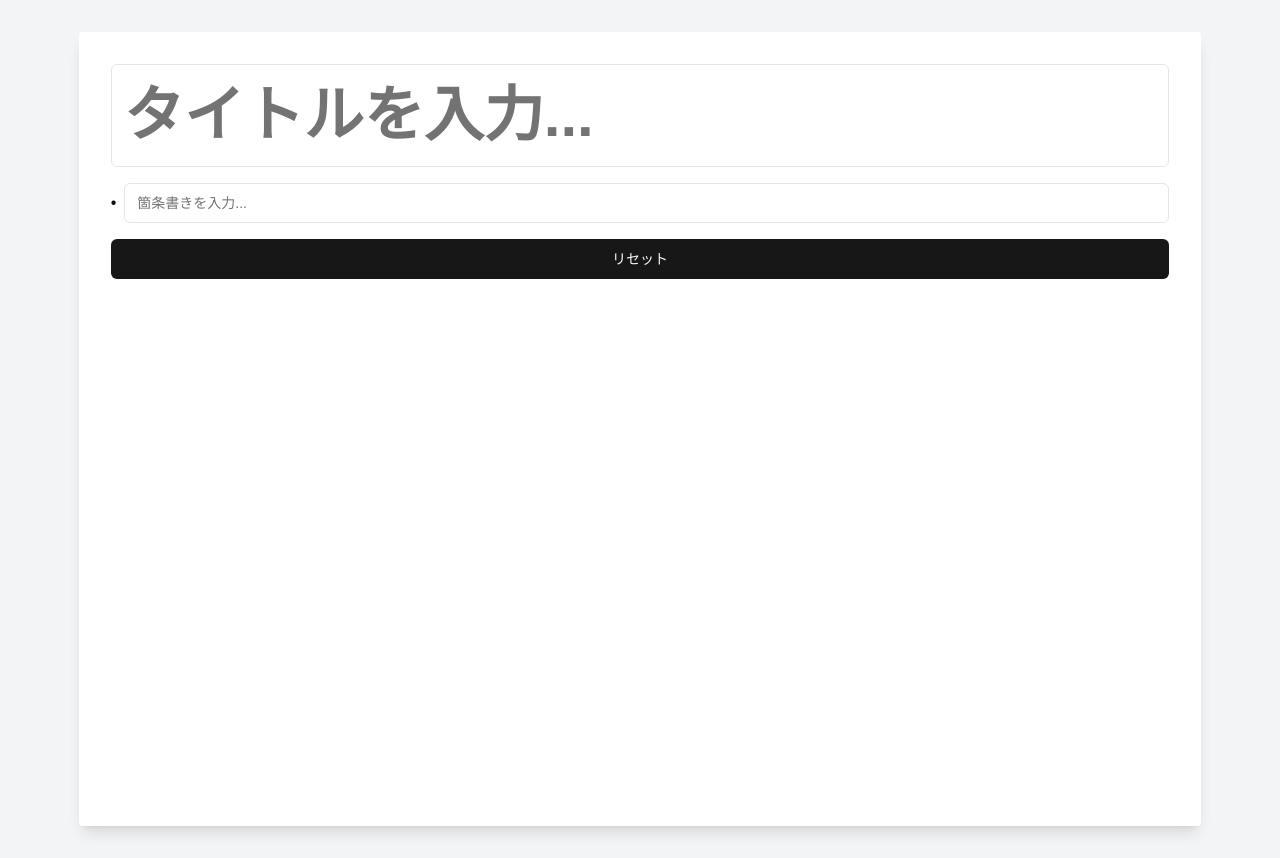
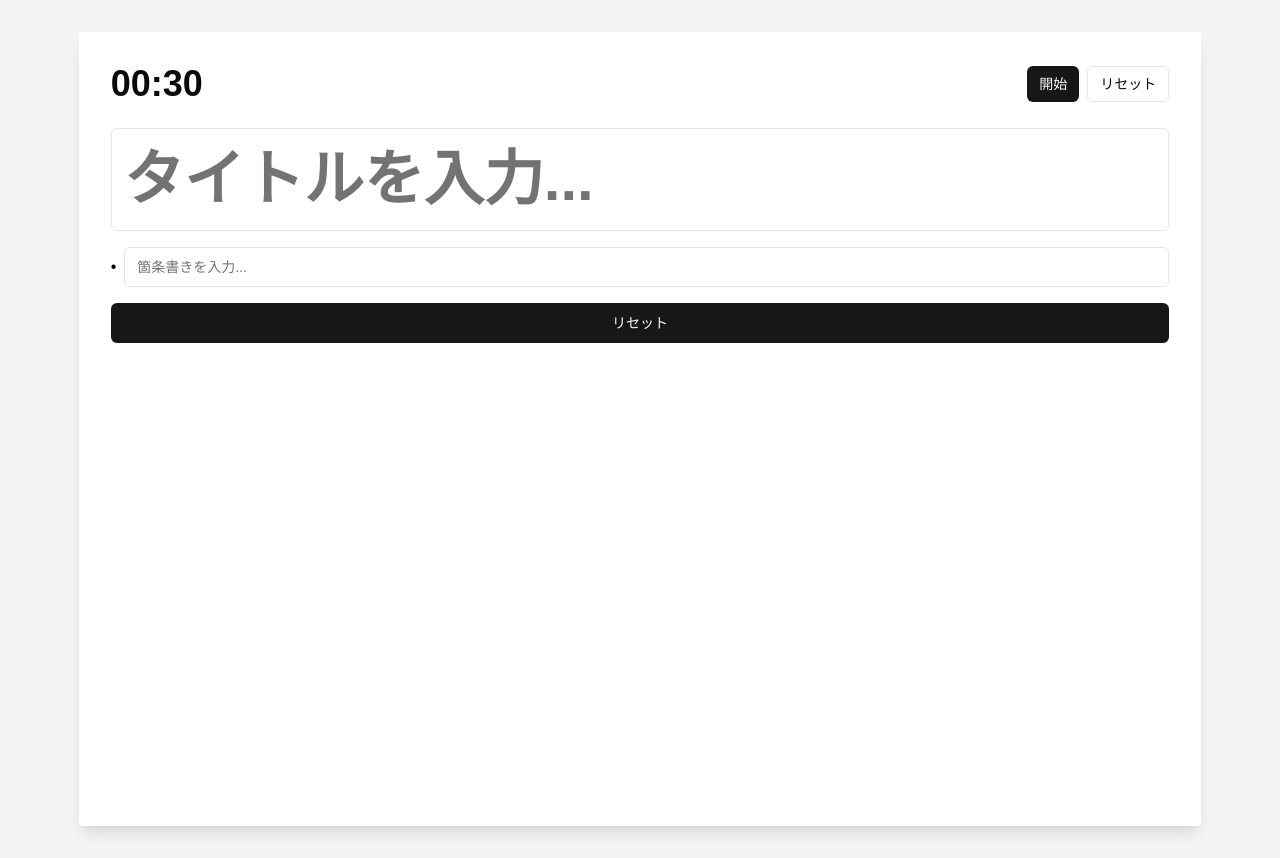
Before and after one commit to taigok/zero-second-thinking, a Next.js app: page / in a window 1280 px wide. Built offline with nearby package versions, Linux system fonts and the light colour scheme.

Commit message:
30秒タイマー機能を追加してメモ作成時間の管理をサポート
🤖 Generated with [Claude Code](https://claude.ai/code)

Co-Authored-By: Claude <noreply@anthropic.com>

```diff
--- a/app/page.tsx
+++ b/app/page.tsx
@@ -1,6 +1,6 @@
 "use client"
 
-import { useState, useCallback } from "react"
+import { useState, useCallback, useEffect } from "react"
 import { Button } from "@/components/ui/button"
 import { Input } from "@/components/ui/input"
 import { X } from "lucide-react"
@@ -23,9 +23,39 @@ export default function HomePage() {
   const [bullets, setBullets] = useState<Bullet[]>([
     { id: Date.now().toString(), text: "" }
   ])
+  const [timeLeft, setTimeLeft] = useState(30)
+  const [isRunning, setIsRunning] = useState(false)
 
   // 入力があるかチェック
   const hasContent = title.trim() || bullets.some(bullet => bullet.text.trim())
+
+  // タイマー処理
+  useEffect(() => {
+    if (isRunning && timeLeft > 0) {
+      const timer = setTimeout(() => {
+        setTimeLeft(prev => prev - 1)
+      }, 1000)
+      return () => clearTimeout(timer)
+    } else if (timeLeft === 0) {
+      setIsRunning(false)
+    }
+  }, [isRunning, timeLeft])
+
+  const startTimer = useCallback(() => {
+    setIsRunning(true)
+    if (timeLeft === 0) {
+      setTimeLeft(30)
+    }
+  }, [timeLeft])
+
+  const stopTimer = useCallback(() => {
+    setIsRunning(false)
+  }, [])
+
+  const resetTimer = useCallback(() => {
+    setIsRunning(false)
+    setTimeLeft(30)
+  }, [])
 
   // フォーカス管理
   const focusInput = useCallback((selector: string) => {
@@ -68,7 +98,8 @@ export default function HomePage() {
   const resetMemo = useCallback(() => {
     setTitle("")
     setBullets([{ id: Date.now().toString(), text: "" }])
-  }, [])
+    resetTimer()
+  }, [resetTimer])
 
   // イベントハンドラー
   const handleTitleKeyDown = useCallback((e: React.KeyboardEvent) => {
@@ -98,6 +129,23 @@ export default function HomePage() {
       <div className="max-w-6xl mx-auto">
         <div className="bg-white shadow-lg rounded-sm" style={PAPER_STYLES}>
           <div className="p-8 space-y-4">
+            <div className="flex justify-between items-center mb-6">
+              <div className="text-4xl font-bold">
+                {String(Math.floor(timeLeft / 60)).padStart(2, '0')}:{String(timeLeft % 60).padStart(2, '0')}
+              </div>
+              <div className="flex gap-2">
+                <Button
+                  onClick={isRunning ? stopTimer : startTimer}
+                  variant={isRunning ? "destructive" : "default"}
+                  size="sm"
+                >
+                  {isRunning ? "停止" : "開始"}
+                </Button>
+                <Button onClick={resetTimer} variant="outline" size="sm">
+                  リセット
+                </Button>
+              </div>
+            </div>
             <Input
               placeholder="タイトルを入力..."
               value={title}
```
